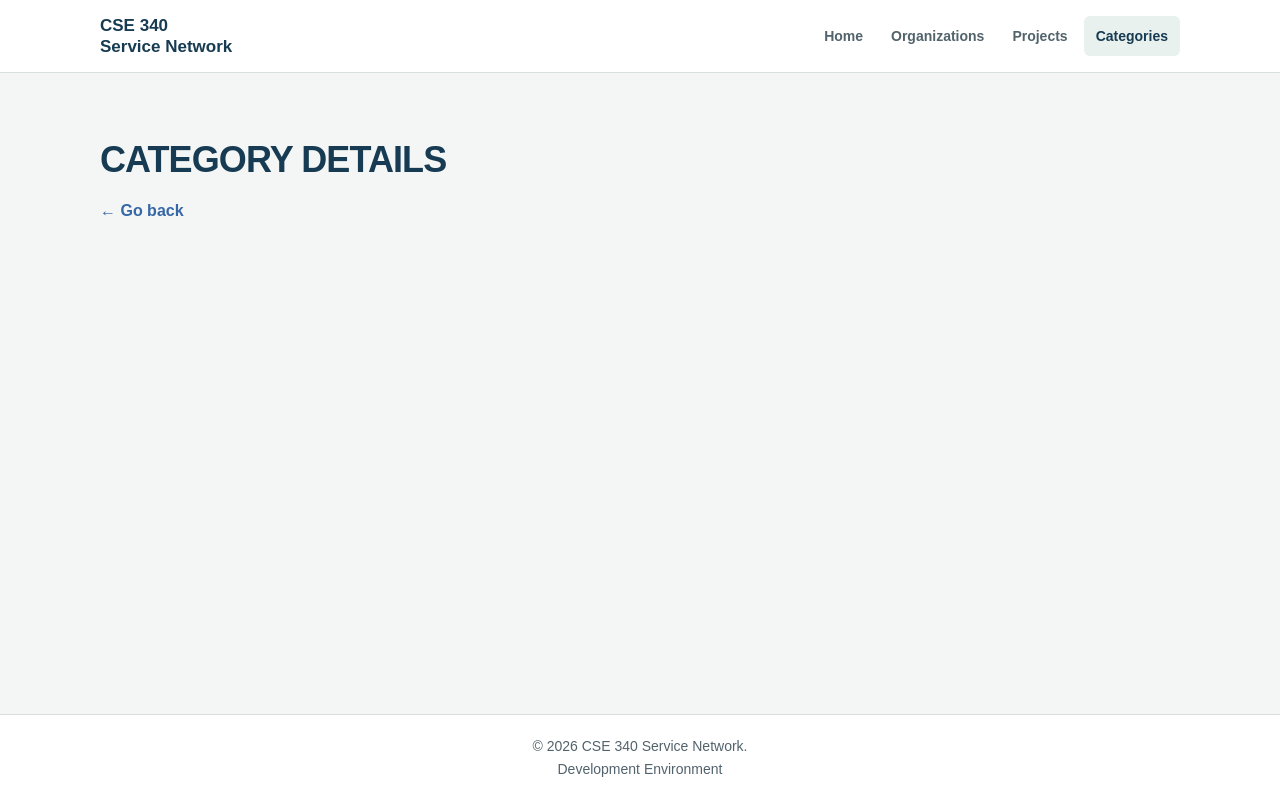
After one commit to Ilegubo/CSE340, a Node server app: page /category/1 in a window 1280 px wide. The commit adds this page. Run offline with Node 20, Linux system fonts and the light colour scheme; data that the repository does not hold is empty.

Commit message:
Modify Code to meet assignment requirements

```diff
--- a/public/css/main.css
+++ b/public/css/main.css
@@ -230,6 +230,10 @@ main > p {
     --category-text: #633b59;
 }
 
+.category-list a {
+    text-decoration: none;
+}
+
 .organization-list,
 .project-list {
     display: grid;
@@ -269,6 +273,46 @@ main > p {
     color: var(--color-muted);
 }
 
+/*
+.organization-details-intro {
+    display: grid;
+    grid-template-columns: 1fr 1fr;
+    grid-template-columns: auto 1fr;
+    grid-template-rows: repeat(2, 1fr);
+    gap: 1rem;
+
+    h2 {
+        grid-column: 2;
+        grid-row: 1;
+
+    }
+    img {
+        grid-column: 1;
+        grid-row: 1/3;
+        float:inline-start;
+    }
+
+    p {
+        grid-column: 2;
+        grid-row: 2;
+    }
+}
+*/
+
+.no-styling-link {
+    text-decoration: none;
+
+    span {
+    font-weight: bold;
+    color: #3667a6;
+    margin-left: .3rem;
+    }
+}
+.tag {
+    font-weight: bold;
+    margin-right: 1rem;
+}
+
 .project-meta {
     margin-bottom: 8px;
     display: flex;
@@ -296,7 +340,7 @@ main > p {
     font-size: 14px;
 }
 
-a.details-link {
+a.details-link  {
     text-decoration: none;
     font-weight: bold;
     color: #3667a6;
--- /dev/null
+++ b/src/controller/categories.js
@@ -0,0 +1,27 @@
+import { getAllCategories, getProjectsByCategoryId } from "../models/categories.js";
+
+
+const showCategoriesPage = async (req, res) => {
+    const templateView = 'categories';
+    const title =templateView.toUpperCase();
+    const categories = await getAllCategories();
+    if (process.env.NODE_ENV == 'development') {
+        console.log(categories);
+    };
+    res.render(templateView, {title, categories});
+};
+
+const showCategoryDetailsPage = async (req, res) => {
+    const templateView = 'category';
+    const title = 'CATEGORY DETAILS';
+    const categoryId = parseInt(req.params.id);
+    const categoryDetails = await getProjectsByCategoryId(categoryId);
+
+    if (process.env.NODE_ENV == 'development') {
+        console.log(categoryDetails);
+    }
+
+    res.render(templateView, {title, categoryDetails});
+};
+
+export {showCategoriesPage, showCategoryDetailsPage};
--- a/src/controller/organizations.js
+++ b/src/controller/organizations.js
@@ -15,16 +15,16 @@ const showOrganizationsPage = async(req, res) => {
 const showOrganizationDetailsPage = async(req, res) => {
     const organizationId = parseInt(req.params.id);
     const organizationDetails = await getOrganizationDetails(organizationId);
-    const projects = await getProjectsByOrganizationId(organizationId)
+    const projects = await getProjectsByOrganizationId(organizationId);
 
     //For debugging
     if (NODE_ENV === 'development') {
         console.log(organizationDetails)
         projects.forEach(project => console.log(project));
-    }
+    };
 
     const templateView = 'organization';
-    const title = 'Organization Details';
+    const title = 'ORGANIZATION DETAILS';
 
     res.render(templateView, {title, organizationDetails, projects});
 }
--- a/src/controller/projects.js
+++ b/src/controller/projects.js
@@ -13,7 +13,7 @@ const showUpcomingProjectsPage = async(req, res) => {
 
 const showProjectDetailsPage = async (req, res) => {
     const templateView = 'project';
-    const title = 'Project Details';
+    const title = 'PROJECT DETAILS';
     const projectId = parseInt(req.params.id);
     const projectDetails = await getProjectDetails(projectId);
     //log projectDetails to console in development mode
--- a/src/models/categories.js
+++ b/src/models/categories.js
@@ -1,10 +1,47 @@
 import db from './db.js'
 
 const getAllCategories = async() => {
-    const query = `SELECT name, description FROM categories`;
+    const query = `SELECT name, description, category_id FROM categories`;
     const result = await db.query(query);
 
     return result.rows;
-}
+};
 
-export {getAllCategories};
+const getCategoryById = async(categoryId) => {
+    const query = `SELECT name from categories WHERE cagories.category = $1;`;
+    const queryParam = [categoryId];
+
+    const result = await db.query(query, queryParam);
+    return result.row;
+};
+
+const getCategoriesByProjectId = async(projectId) => {
+    const query = ` name AS category
+        FROM projects JOIN project_categories
+        ON projects.project_id = project_categories.project_id
+        JOIN categories ON project_categories.category_id = categories.category_id
+        ORDER BY projects.project_id ASC
+        WHERE projects.project_id = $1;`;
+
+    const queryParam = [projectId];
+    result = await db.query(query, queryParam);
+
+    return result.rows;
+};
+
+const getProjectsByCategoryId = async(cateegoryId) => {
+    const query =   `SELECT projects.title, projects.project_id
+        FROM categories
+        JOIN project_categories
+        ON categories.category_id = project_categories.category_id
+        JOIN projects
+        ON projects.project_id = project_categories.project_id
+        WHERE categories.category_id = $1;`;
+
+    const queryParam = [cateegoryId];
+    const result = await db.query(query, queryParam);
+
+    return result.rows;
+};
+
+export {getAllCategories, getCategoryById, getCategoriesByProjectId, getProjectsByCategoryId};
--- a/src/models/organizations.js
+++ b/src/models/organizations.js
@@ -5,7 +5,7 @@ const getAllOrganizations = async() => {
     const result = await db.query(query);
 
     return result.rows;
-}
+};
 
 const getOrganizationDetails = async (organizationId) => {
     const query = `SELECT name, description, contact_email, logo_filename
@@ -15,6 +15,6 @@ const getOrganizationDetails = async (organizationId) => {
     const result = await db.query(query, queryParams) ;
 
     return result.rows.length > 0 ? result.rows[0] : null;
-}
+};
 
 export {getAllOrganizations, getOrganizationDetails};
--- a/src/routes.js
+++ b/src/routes.js
@@ -2,7 +2,7 @@ import express from 'express';
 
 import {showHomePage} from './controller/index.js';
 import {showOrganizationDetailsPage, showOrganizationsPage} from './controller/organizations.js'
-import { showCategoriesPage } from './controller/cateogories.js';
+import { showCategoriesPage, showCategoryDetailsPage } from './controller/categories.js';
 import { showUpcomingProjectsPage, showProjectDetailsPage } from './controller/projects.js';
 import { showTestErrorPage } from './controller/errors.js';
 
@@ -16,5 +16,5 @@ router.get('/projects', showUpcomingProjectsPage);
 router.get('/test-error', showTestErrorPage);
 router.get('/organization/:id', showOrganizationDetailsPage);
 router.get('/project/:id', showProjectDetailsPage);
-
+router.get('/category/:id', showCategoryDetailsPage);
 export default router;
--- a/src/views/categories.ejs
+++ b/src/views/categories.ejs
@@ -7,7 +7,9 @@
         <p>Explore service opportunities by the kind of work that matters to you.</p>
         <ul class="category-list">
             <% categories.forEach(category=> { %>
-                <li class="category-card--<%= category.name.toLowerCase() %>"><%= category.name %></li>
+                <a href="./category/<%= category.category_id %>">
+                    <li class="category-card--<%= category.name.toLowerCase() %>"><%= category.name %></li>
+                </a>
                 <%})%>
         </ul>
     </main>
--- /dev/null
+++ b/src/views/category.ejs
@@ -0,0 +1,20 @@
+<%- include('partials/header') %>
+
+<main id="main-content" tabindex="-1">
+    <h1><%= title %></h1>
+    <ul class="project-list">
+        <a class="details-link" href="javascript:histotry.back()%>">&larr; Go back</a>
+        <% categoryDetails.forEach(project => { %>
+            <li>
+                <!-- <div class="project-meta">
+                    <time datetime="<%= project.date %>"><%= project.date %></time>
+                    <span><%= project.location %></span>
+                </div> -->
+                <a class="no-styling-link" href="/project/<%= project.project_id %>"><p><%= project.title %><span>&rarr;</span></p></a>
+                <!-- <p><%= project.description %></p> -->
+            </li>
+        <% }) %>
+    </ul>
+</main>
+
+<%- include('partials/footer') %>
--- a/src/views/partials/header.ejs
+++ b/src/views/partials/header.ejs
@@ -13,9 +13,9 @@
         <a class="site-brand" href="/">CSE 340<br>Service Network</a>
         <ul>
             <li><a href="/" <% if (title === 'HOME') { %>aria-current="page"<% } %>>Home</a></li>
-            <li><a href="/organizations" <% if (title === 'ORGANIZATIONS') { %>aria-current="page"<% } %>>Organizations</a></li>
-            <li><a href="/projects" <% if (title === 'PROJECTS') { %>aria-current="page"<% } %>>Projects</a></li>
-            <li><a href="/categories" <% if (title === 'CATEGORIES') { %>aria-current="page"<% } %>>Categories</a></li>
+            <li><a href="/organizations" <% if (title === 'ORGANIZATIONS' || title === 'ORGANIZATION DETAILS') { %>aria-current="page"<% } %>>Organizations</a></li>
+            <li><a href="/projects" <% if (title === 'PROJECTS' || title === 'PROJECT DETAILS'  || title === 'UPCOMING SERVICE PROJECTS') { %>aria-current="page"<% } %>>Projects</a></li>
+            <li><a href="/categories" <% if (title === 'CATEGORIES' || title === 'CATEGORY DETAILS') { %>aria-current="page"<% } %>>Categories</a></li>
         </ul>
     </nav>
     </header>
--- a/src/views/projects.ejs
+++ b/src/views/projects.ejs
@@ -2,17 +2,17 @@
 
 <main id="main-content" tabindex="-1">
     <h1><%= title %></h1>
-    <h2>UPCOMING SERVICE PROJECTS</h2>
     <ul class="project-list">
         <% projects.forEach(project => { %>
             <li>
                 <div class="project-meta">
                     <time datetime="<%= project.date %>"><%= project.date %></time>
-                    <% if (project.location) { %><span><%= project.location %></span><% } %>
+                    <span><a href="/organization/<%=project.organization_id %>" class="project-organization"><%= project.organization_name %></a></span>
                 </div>
                 <h2><%= project.title %></h2>
                 <p><%= project.description %></p>
-                <a class="details-link" href="/project/<%= project.project_id %>">More Info &rarr;</a>
+                <span>(<%= project.location %>)</span>
+                <a class="details-link" href="/project/<%= project.project_id %>">More &rarr;</a>
             </li>
         <% }) %>
     </ul>
```
Also changed, not shown: server.js (+4 -3 lines), src/controller/cateogories.js (deleted, +0 -12 lines), src/models/projects.js (+11 -6 lines), src/views/organization.ejs (+12 -11 lines), src/views/project.ejs (+7 -3 lines).
